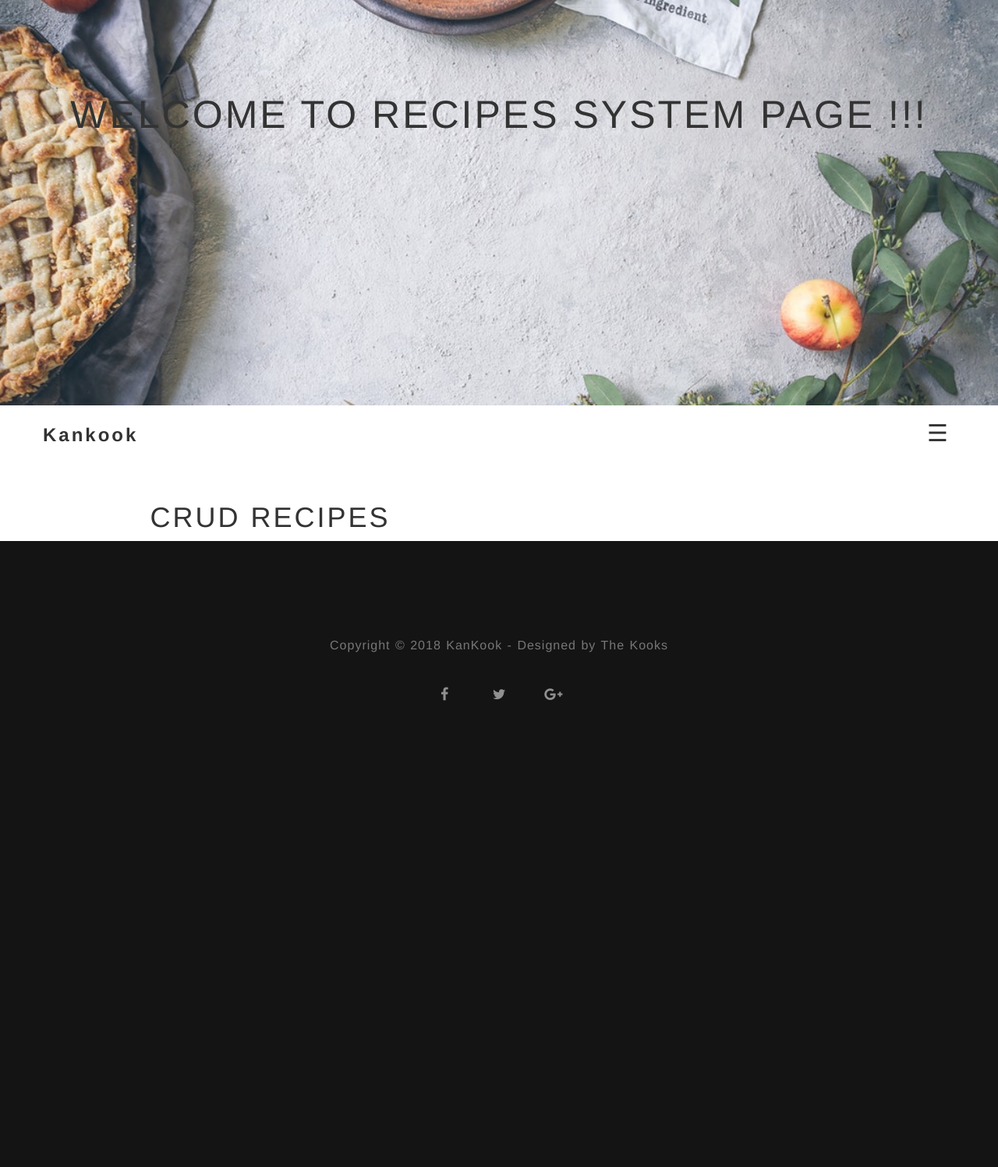
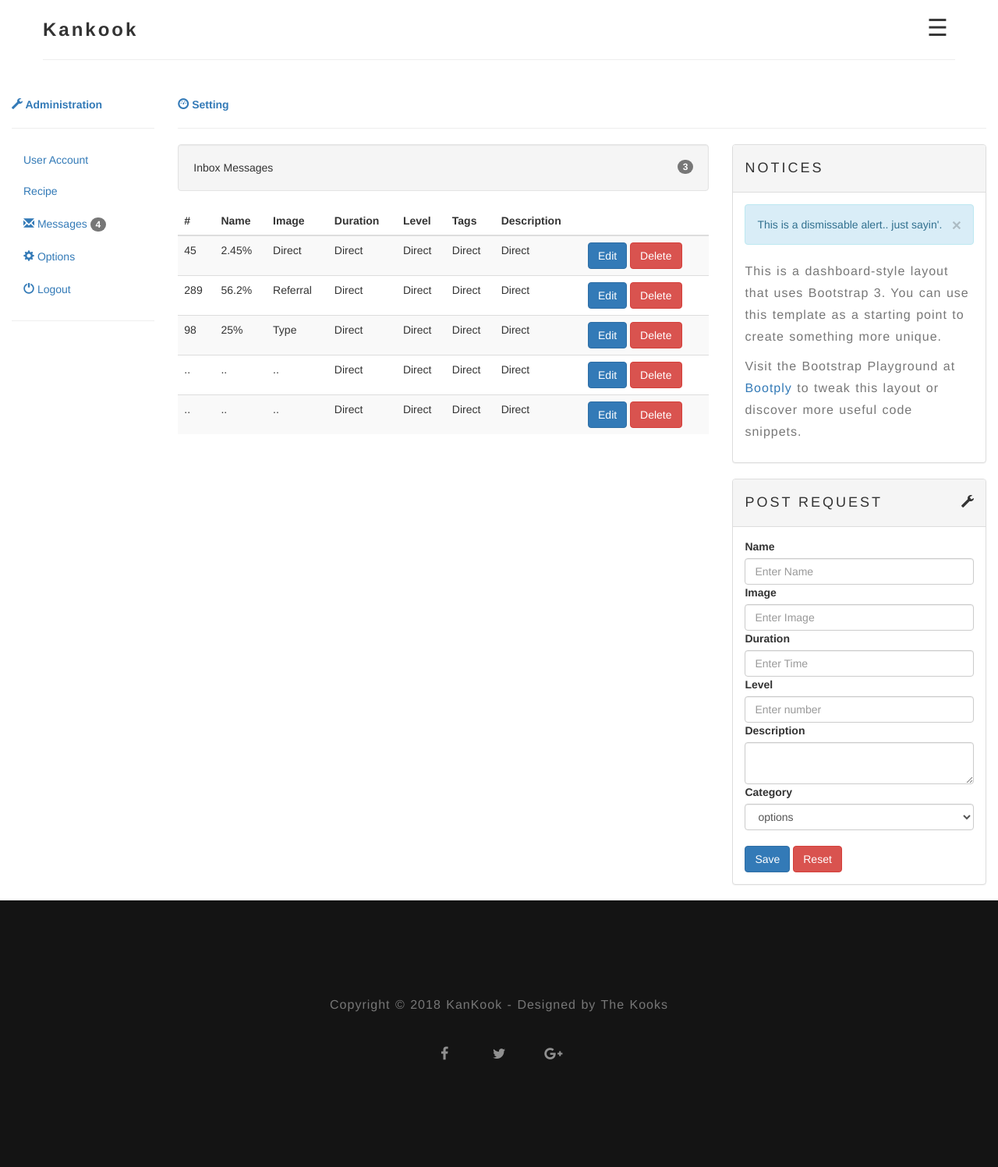
Before and after one commit to doansonlam/KanKook-by-The-Kooks, a PHP site: page /admin_panel_recipes.html in a window 1280 px wide. Shown: the whole page at 78% size. Before the commit the page ends 899 px from the top, so only its background shows below. Run offline with PHP 8.4, Linux system fonts and the light colour scheme; some libraries are stand-ins or nearby versions.

Commit message:
Admin Panel Update

```diff
--- a/admin_panel_recipes.html
+++ b/admin_panel_recipes.html
@@ -35,21 +35,10 @@
 
       <title>KanKook - admin_panel Page</title>
 
-          <!-- Header section
-      ================================================== -->
-      <section id="header" class="header-one">
-        <div class="container">
-              <div class="row">
-                    <div class="col-md-2"></div>
-                    <div class="col-md-8"></div>
-                    <h1 style="font-size: 50px"> Welcome to Recipes System Page !!! </h1>
-              </div>
-              <br>
-              <div class="col-md-2"></div>
-        </div>
-  </section>
+
 
 </head>
+
 <body>
       <!-- Preloader section
       ================================================== -->
@@ -94,6 +83,7 @@
                                                 </div>
                                           </div>
                                     </div>
+                                    <hr>
 
                               </div>
                         </div>
@@ -101,37 +91,319 @@
 
             </nav>
       </div>
-     <!-- Header section
-================================================== -->
-<section id="admin_panel-page">
-    <div class="wow fadeInUp container1" data-wow-delay="2s">
+      </div>
+<!-- Main -->
+<div class="container-fluid">
+      <div class="row">
+          <div class="col-sm-2">
+              <!-- Left column -->
+              <a href="#">
+                  <strong>
+                      <i class="glyphicon glyphicon-wrench"></i> Administration</strong>
+              </a>
 
-        <div class="admin_panel">
+              <hr>
 
-            <div class="admin_panel-settings">
+              <ul class="nav nav-stacked">
+                  <li class="nav-header">
+                      <a href="#" data-toggle="collapse" data-target="#userMenu">User Account
+                      </a>
+                      <ul class="nav nav-stacked collapse in" id="userMenu">
+                          <li class="active">
+                              <a href="#"> Recipe</a>
+                          </li>
+                          <li>
+                              <a href="#">
+                                  <i class="glyphicon glyphicon-envelope"></i> Messages
+                                  <span class="badge badge-info">4</span>
+                              </a>
+                          </li>
+                          <li>
+                              <a href="#">
+                                  <i class="glyphicon glyphicon-cog"></i> Options</a>
+                          </li>
 
-                <h1 class="admin_panel-user-name">CRUD Recipes</h1>
+
+                          <li>
+                              <a href="#">
+                                  <i class="glyphicon glyphicon-off"></i> Logout</a>
+                          </li>
+                      </ul>
+                  </li>
+
+
+                  <hr>
+
 
           </div>
+          <!-- /col-3 -->
+          <div class="col-sm-10">
+
+              <!-- column 2 -->
+
+              <a href="#">
+                  <strong>
+                      <i class="glyphicon glyphicon-dashboard"></i> Setting</strong>
+              </a>
+              <hr>
+
+              <div class="row">
+                  <!-- center left-->
+                  <div class="col-md-8">
+                      <div class="well">Inbox Messages
+                          <span class="badge pull-right">3</span>
+                      </div>
+
+
+
+                      <!--/panel-->
+
+                      <div class="table-responsive">
+                          <table class="table table-striped">
+                              <thead>
+                                  <tr>
+                                      <th>#</th>
+                                      <th>Name</th>
+                                      <th>Image</th>
+                                      <th>Duration</th>
+                                      <th>Level</th>
+                                      <th>Tags</th>
+                                      <th>Description</th>
+                                      <th></th>
+                                  </tr>
+                              </thead>
+                              <tbody>
+                                  <tr>
+                                      <td>45</td>
+                                      <td>2.45%</td>
+                                      <td>Direct</td>
+                                      <td>Direct</td>
+                                      <td>Direct</td>
+                                      <td>Direct</td>
+                                      <td>Direct</td>
+                                      <td>
+                                          <button type="save" class="btn btn-primary">
+                                              Edit
+                                          </button>
+                                          <button type="save" class="btn btn-danger">
+                                              Delete
+                                          </button>
+                                      </td>
+                                  </tr>
+                                  <tr>
+                                      <td>289</td>
+                                      <td>56.2%</td>
+                                      <td>Referral</td>
+                                      <td>Direct</td>
+                                      <td>Direct</td>
+                                      <td>Direct</td>
+                                      <td>Direct</td>
+                                      <td>
+                                          <button type="save" class="btn btn-primary">
+                                              Edit
+                                          </button>
+                                          <button type="save" class="btn btn-danger">
+                                              Delete
+                                          </button>
+                                      </td>
+                                  </tr>
+                                  <tr>
+                                      <td>98</td>
+                                      <td>25%</td>
+                                      <td>Type</td>
+                                      <td>Direct</td>
+                                      <td>Direct</td>
+                                      <td>Direct</td>
+                                      <td>Direct</td>
+                                      <td>
+                                          <button type="save" class="btn btn-primary">
+                                              Edit
+                                          </button>
+                                          <button type="save" class="btn btn-danger">
+                                              Delete
+                                          </button>
+                                      </td>
+                                  </tr>
+                                  <tr>
+                                      <td>..</td>
+                                      <td>..</td>
+                                      <td>..</td>
+                                      <td>Direct</td>
+                                      <td>Direct</td>
+                                      <td>Direct</td>
+                                      <td>Direct</td>
+                                      <td>
+                                          <button type="save" class="btn btn-primary">
+                                              Edit
+                                          </button>
+                                          <button type="save" class="btn btn-danger">
+                                              Delete
+                                          </button>
+                                      </td>
+                                  </tr>
+                                  <tr>
+                                      <td>..</td>
+                                      <td>..</td>
+                                      <td>..</td>
+                                      <td>Direct</td>
+                                      <td>Direct</td>
+                                      <td>Direct</td>
+                                      <td>Direct</td>
+                                      <td>
+                                          <button type="save" class="btn btn-primary">
+                                              Edit
+                                          </button>
+                                          <button type="save" class="btn btn-danger">
+                                              Delete
+                                          </button>
+                                      </td>
+                                  </tr>
+                              </tbody>
+                          </table>
+                      </div>
+
+
+                  </div>
+                  <!--/col-->
+                  <div class="col-md-4">
+                      <div class="panel panel-default">
+                          <div class="panel-heading">
+                              <h4>Notices</h4>
+                          </div>
+                          <div class="panel-body">
+                              <div class="alert alert-info">
+                                  <button type="button" class="close" data-dismiss="alert">×</button>
+                                  This is a dismissable alert.. just sayin'.
+                              </div>
+                              <p>This is a dashboard-style layout that uses Bootstrap 3. You can use this template as a starting
+                                  point to create something more unique.</p>
+                              <p>Visit the Bootstrap Playground at
+                                  <a href="http://bootply.com">Bootply</a> to tweak this layout or discover more useful code snippets.</p>
                           </div>
                       </div>
+
+                      <div class="panel panel-default">
+                          <div class="panel-heading">
+                              <div class="panel-title">
+                                  <i class="glyphicon glyphicon-wrench pull-right"></i>
+                                  <h4>Post Request</h4>
+                              </div>
+                          </div>
+                          <div class="panel-body">
+                              <form class="form form-vertical">
+                                  <div class="control-group">
+                                      <label>Name</label>
+                                      <div class="controls">
+                                          <input type="text" class="form-control" placeholder="Enter Name">
+                                      </div>
+                                  </div>
+                                  <div class="control-group">
+                                          <label>Image</label>
+                                          <div class="controls">
+                                              <input type="text" class="form-control" placeholder="Enter Image">
+                                          </div>
+                                      </div>
+                                      <div class="control-group">
+                                              <label>Duration</label>
+                                              <div class="controls">
+                                                  <input type="text" class="form-control" placeholder="Enter Time">
+                                              </div>
+                                          </div>
+                                          <div class="control-group">
+                                                  <label>Level</label>
+                                                  <div class="controls">
+                                                      <input type="text" class="form-control" placeholder="Enter number">
+                                                  </div>
+                                              </div>
+                                  <div class="control-group">
+                                      <label>Description</label>
+                                      <div class="controls">
+                                          <textarea class="form-control"></textarea>
+                                      </div>
+                                  </div>
+                                  <div class="control-group">
+                                      <label>Category</label>
+                                      <div class="controls">
+                                          <select class="form-control">
+                                              <option>options</option>
+                                          </select>
+                                      </div>
+                                  </div>
+                                  <div class="control-group">
+                                      <label></label>
+                                      <div class="controls">
+                                          <button type="save" class="btn btn-primary">
+                                              Save
+                                          </button>
+                                          <button type="save" class="btn btn-danger">
+                                              Reset
+                                          </button>
+                                      </div>
+                                  </div>
+                              </form>
+                          </div>
+                          <!--/panel content-->
+                      </div>
+                      <!--/panel-->
+
+
+
+                  </div>
+                  <!--/col-span-6-->
+
+              </div>
+              <!--/row-->
+
+
+
+
+          </div>
+          <!--/col-span-9-->
+      </div>
+  </div>
+  <!-- /Main -->
+
+
+  <div class="modal" id="addWidgetModal">
+      <div class="modal-dialog">
+          <div class="modal-content">
+              <div class="modal-header">
+                  <button type="button" class="close" data-dismiss="modal" aria-hidden="true">×</button>
+                  <h4 class="modal-title">Add Widget</h4>
+              </div>
+              <div class="modal-body">
+                  <p>Add a widget stuff here..</p>
+              </div>
+              <div class="modal-footer">
+                  <a href="#" data-dismiss="modal" class="btn">Close</a>
+                  <a href="#" class="btn btn-primary">Save changes</a>
+              </div>
+          </div>
+          <!-- /.modal-content -->
+      </div>
+      <!-- /.modal-dalog -->
+  </div>
+
+
+
+
       <!-- Footer section
       ================================================== -->
       <footer>
-        <div class="container">
-              <div class="row">
+            <div class="container ">
+                  <div class="row ">
 
-                    <div class="col-md-12 col-sm-12">
-                          <p class="wow fadeInUp" data-wow-delay="0.3s">Copyright © 2018 KanKook - Designed by The Kooks</p>
-                          <ul class="social-icon wow fadeInUp" data-wow-delay="0.6s">
+                        <div class="col-md-12 col-sm-12 ">
+                              <p class="wow fadeInUp " data-wow-delay="0.3s ">Copyright © 2018 KanKook - Designed by The Kooks</p>
+                              <ul class="social-icon wow fadeInUp " data-wow-delay="0.6s ">
                                     <li>
-                                      <a href="#" class="fa fa-facebook"></a>
+                                          <a href="# " class="fa fa-facebook "></a>
                                     </li>
                                     <li>
-                                      <a href="#" class="fa fa-twitter"></a>
+                                          <a href="# " class="fa fa-twitter "></a>
                                     </li>
                                     <li>
-                                      <a href="#" class="fa fa-google-plus"></a>
+                                          <a href="# " class="fa fa-google-plus "></a>
                                     </li>
                               </ul>
                         </div>
@@ -143,13 +415,13 @@
 
       <!-- Javascript
   ================================================== -->
-  <script src="js/jquery.js"></script>
-  <script src="js/bootstrap.min.js"></script>
-  <script src="js/isotope.js"></script>
-  <script src="js/imagesloaded.min.js"></script>
-  <script src="js/wow.min.js"></script>
-  <script src="js/custom.js"></script>
-  <script src="js/sidenav.js"></script>
+      <script src="js/jquery.js "></script>
+      <script src="js/bootstrap.min.js "></script>
+      <script src="js/isotope.js "></script>
+      <script src="js/imagesloaded.min.js "></script>
+      <script src="js/wow.min.js "></script>
+      <script src="js/custom.js "></script>
+      <script src="js/sidenav.js "></script>
 </body>
 
 </html>
```
Also changed, not shown: admin_panel.html (+264 -48 lines), css/style.css (+37 -0 lines). Lines whose indentation alone changed are shown as unchanged.
